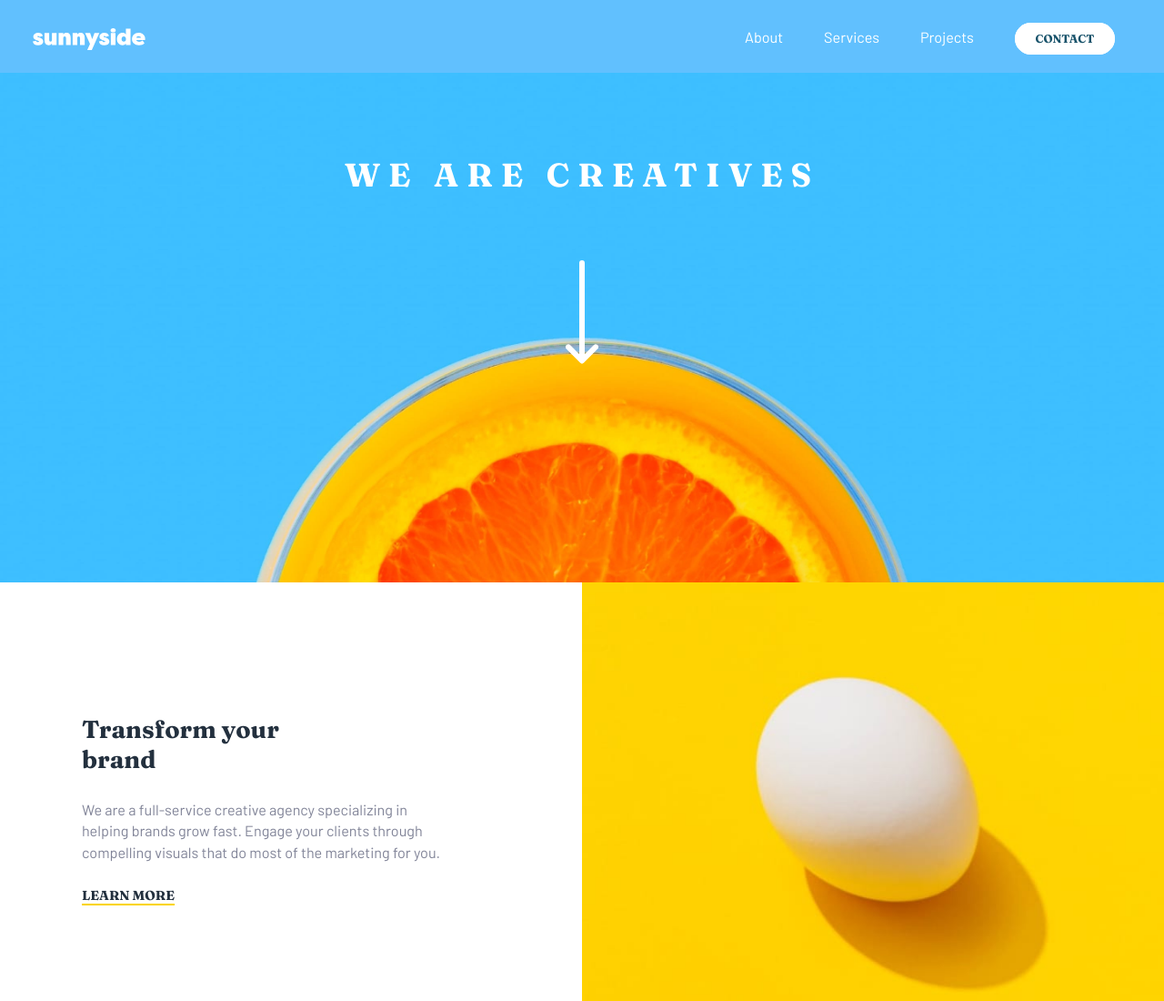
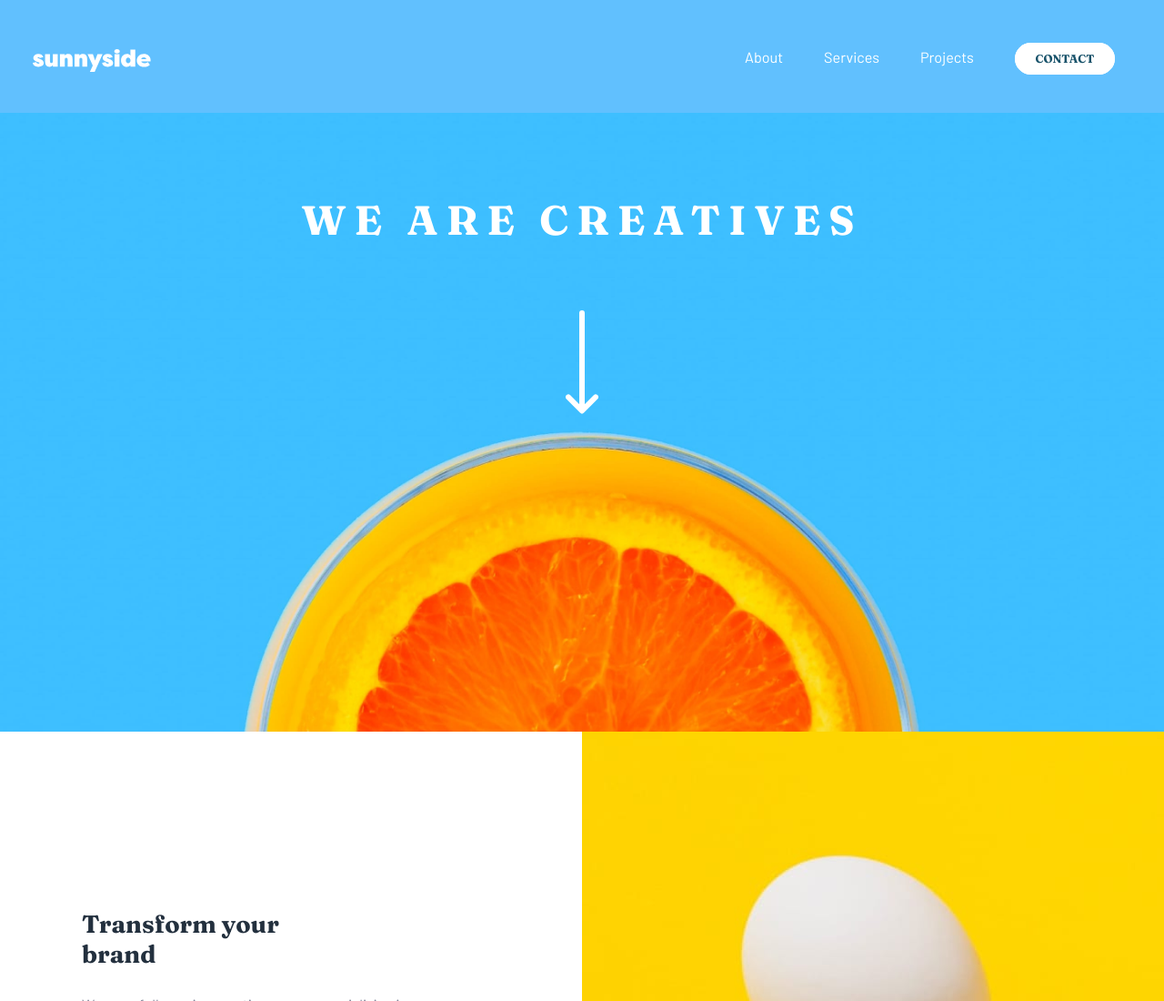
Before and after one commit to A-n-i-e/Sunnyside-agency-landing-page-solution, a plain HTML site: page index.html in a window 1280 px wide. Shown: the top 1100 px of the page at 91% size. Drawn offline with Linux system fonts and the light colour scheme.

Commit message:
My commit

```diff
--- a/style.css
+++ b/style.css
@@ -35,14 +35,17 @@ header {
     display: flex;
     align-items: center;
     justify-content: space-between;
-    padding: 1.2rem 2rem;
+    padding: 2.5rem 2rem;
 
 }
 
-header .logo {
+header .logo{
     padding-top: .5rem;
 }
-
+header .logo img{
+    display: block;
+    width: 130px;
+}
 header nav ul {
     list-style: none;
     display: flex;
@@ -80,14 +83,14 @@ header nav ul li a {
     width: 100%;
     text-align: center;
     font-family: 'Fraunces', serif;
-    height: 70vh;
+    height: 85vh;
     background: url("images/desktop/image-header.jpg") no-repeat;
     background-position: center;
     background-size: cover;
 }
 
 .hero h1 {
-    font-size: 2rem;
+    font-size: 2.5rem;
     color: var(--white);
     text-transform: uppercase;
     letter-spacing: .5rem;
@@ -110,7 +113,7 @@ header nav ul li a {
 
 .product-img {
     width: 100%;
-    height: 500px;
+    height: 600px;
 
 }
 
```
